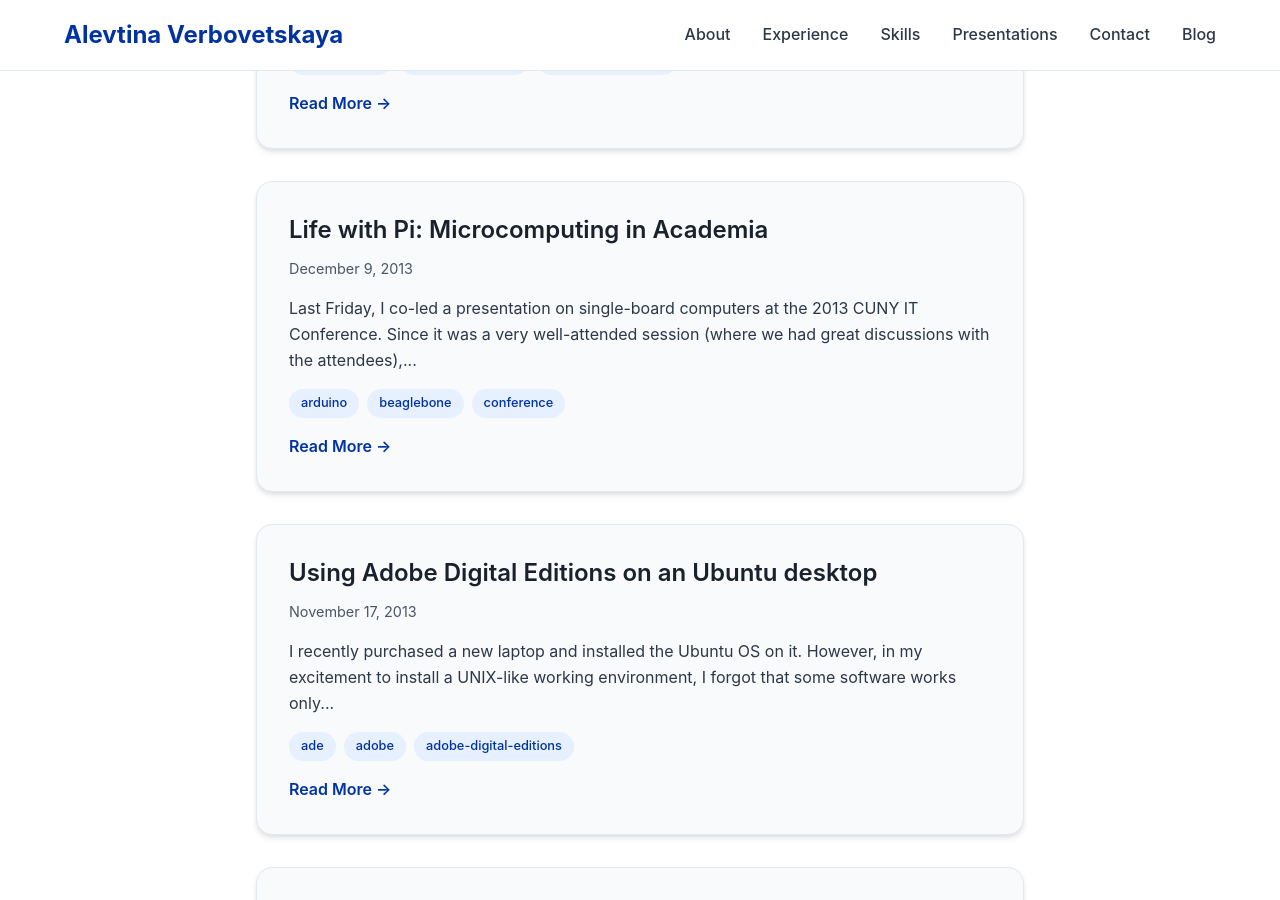
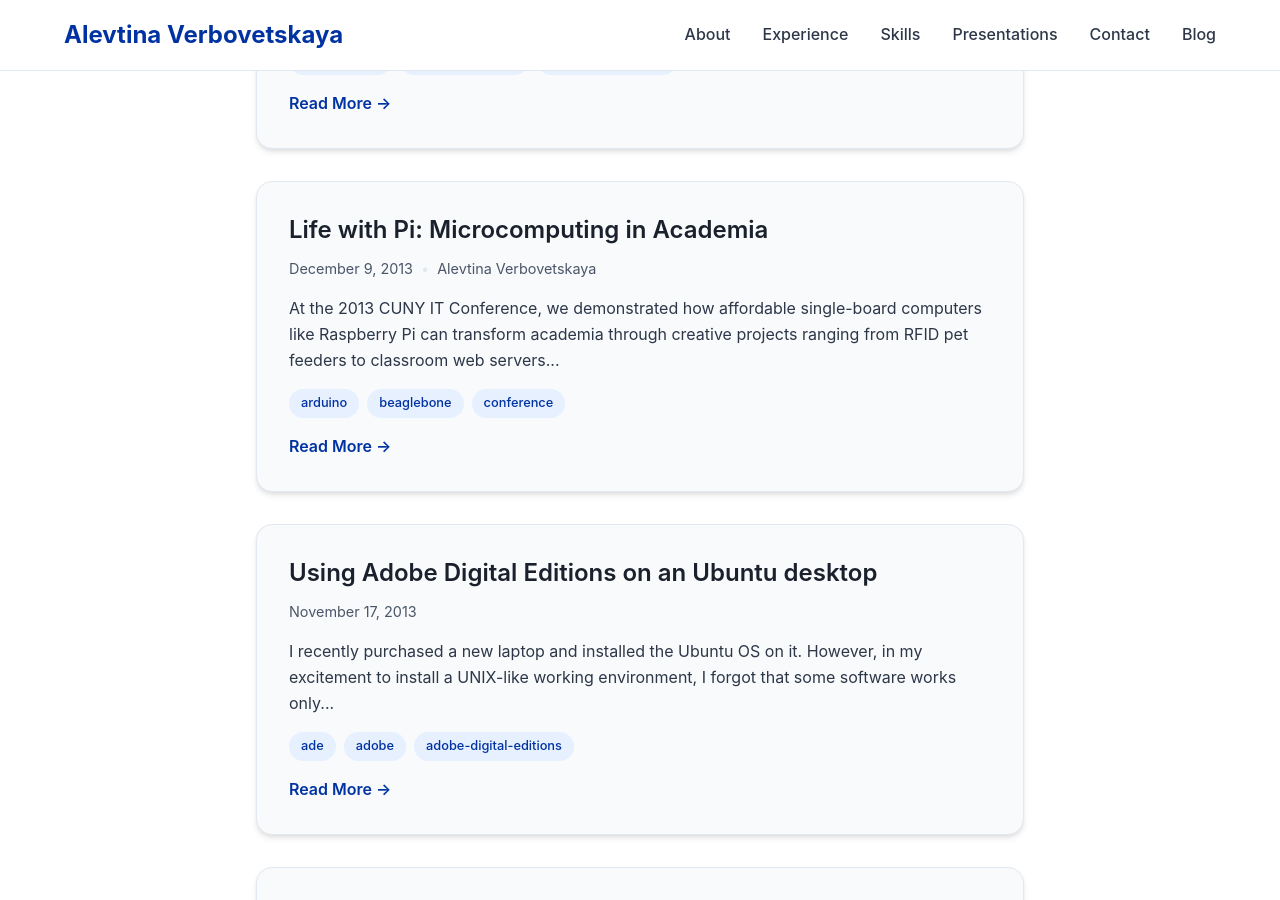
Before and after one commit to alevtina/alevtina.github.io, a Jekyll site: the page built from blog.md, in a window 1280 px wide and 900 px high, scrolled down 902 px. Built offline with Jekyll 4.4.1, drawn with Linux system fonts in a browser that asks for light colours; some web fonts are replaced.

Commit message:
Added excerpt to blog post

```diff
--- a/_posts/2013-12-09-life-with-pi-microcomputing-in-academia.md
+++ b/_posts/2013-12-09-life-with-pi-microcomputing-in-academia.md
@@ -3,6 +3,8 @@ layout: post
 title: "Life with Pi: Microcomputing in Academia"
 date: "2013-12-09"
 last_modified_at: "2023-04-08"
+author: "Alevtina Verbovetskaya"
+excerpt: "At the 2013 CUNY IT Conference, we demonstrated how affordable single-board computers like Raspberry Pi can transform academia through creative projects ranging from RFID pet feeders to classroom web servers and research data collection."
 categories: [research]
 tags: [arduino, beaglebone, conference, microcomputers, microcomputing, presentation, raspberry-pi, single-board-computers]
 ---
```
